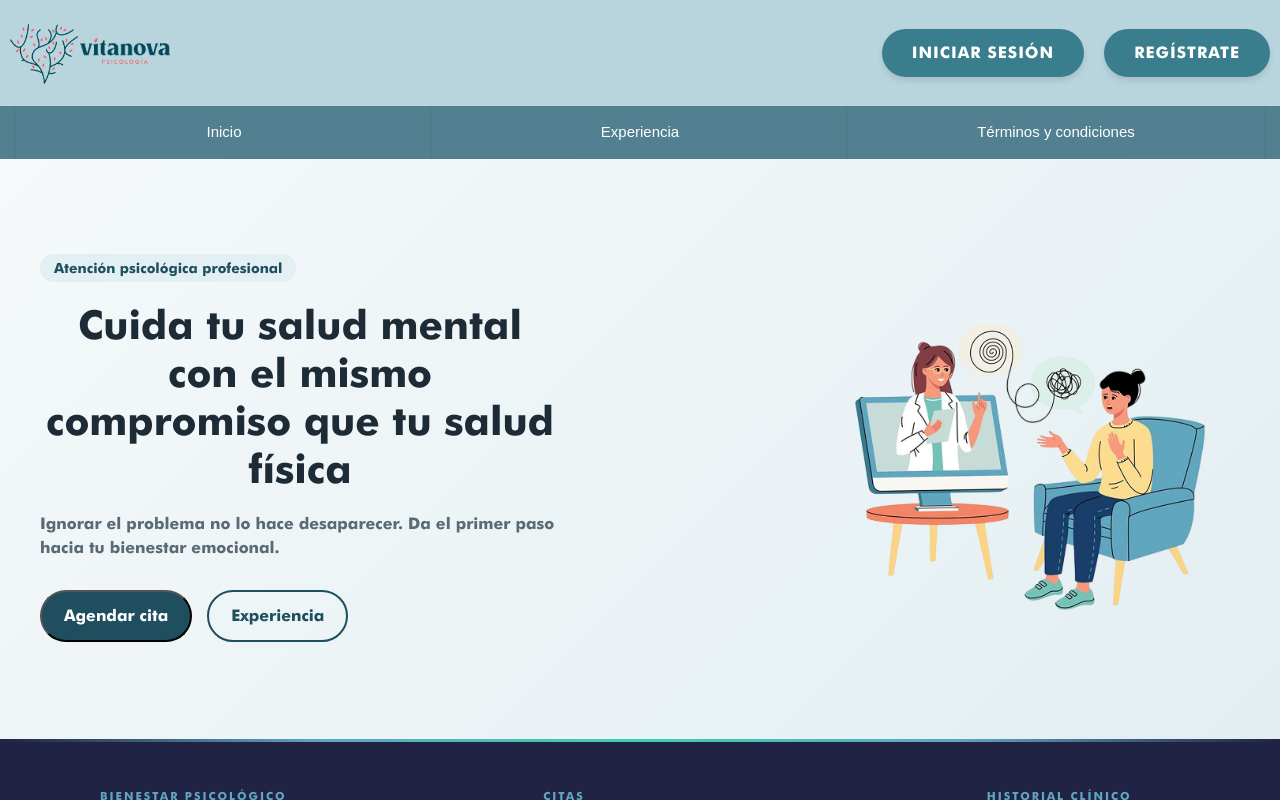
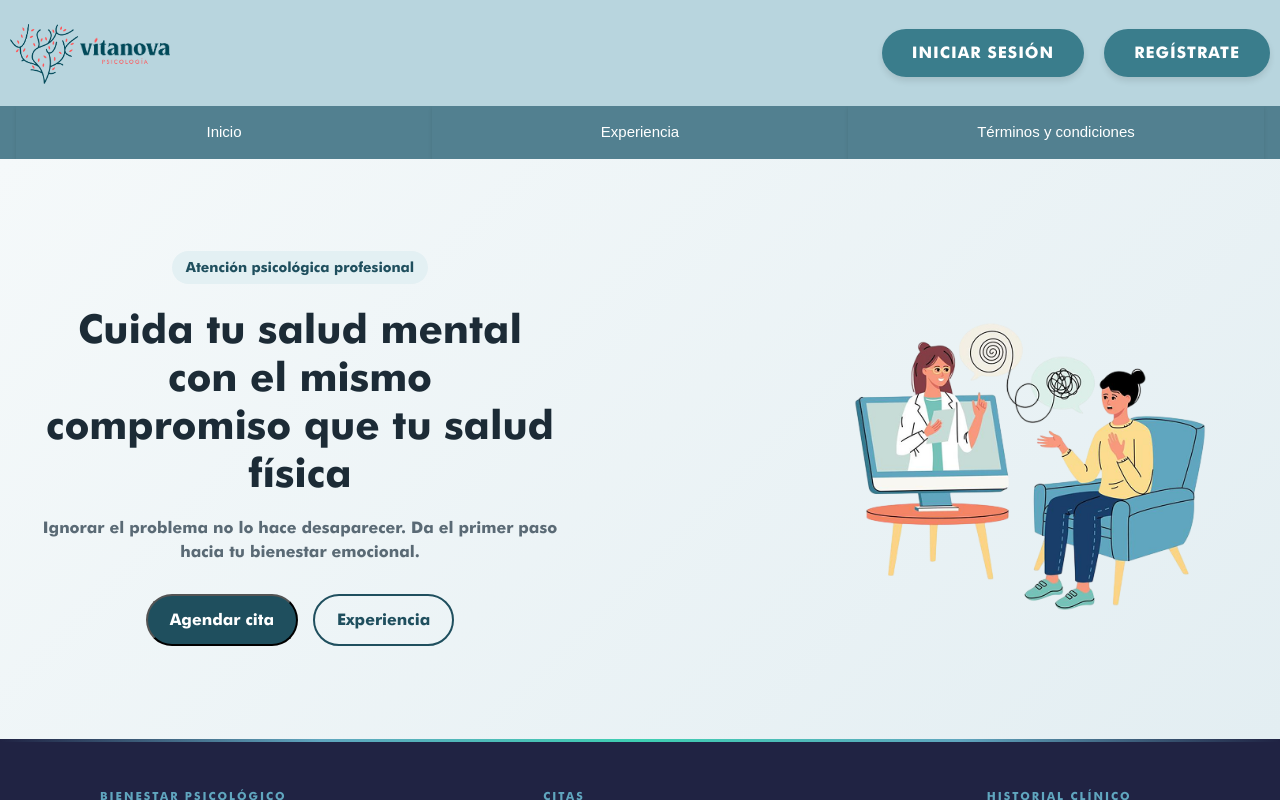
Before and after one commit to AlexRoac/Vitanova, a React (Create React App) app in the folder client/: page /inicio in a window 1280 px wide. Built offline with nearby package versions, Linux system fonts and the light colour scheme; no server answers.

Commit message:
Centrado de tag y de botones

```diff
--- a/client/src/components/Hero/hero.css
+++ b/client/src/components/Hero/hero.css
@@ -16,10 +16,12 @@
 
 .hero-text {
   max-width: 520px;
+  text-align: center;
 }
 
 .hero-tag {
-
+  display: inline-block;
+  margin: 0 auto;
   padding: 6px 14px;
   border-radius: 20px;
   font-size: 14px;
@@ -41,6 +43,7 @@
 .hero-buttons {
   display: flex;
   gap: 15px;
+  justify-content: center;
 }
 
 .btn-primary {
```
